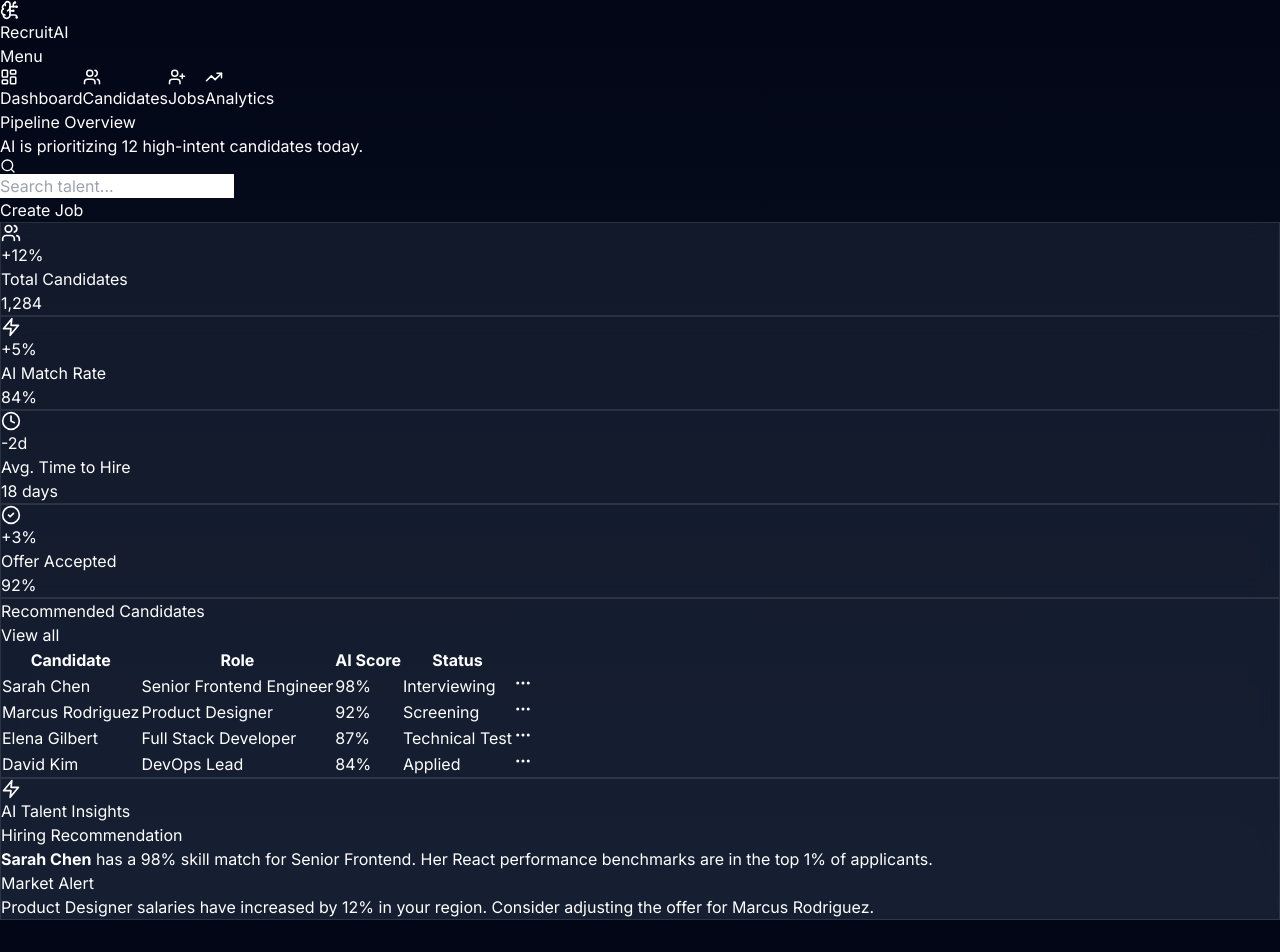
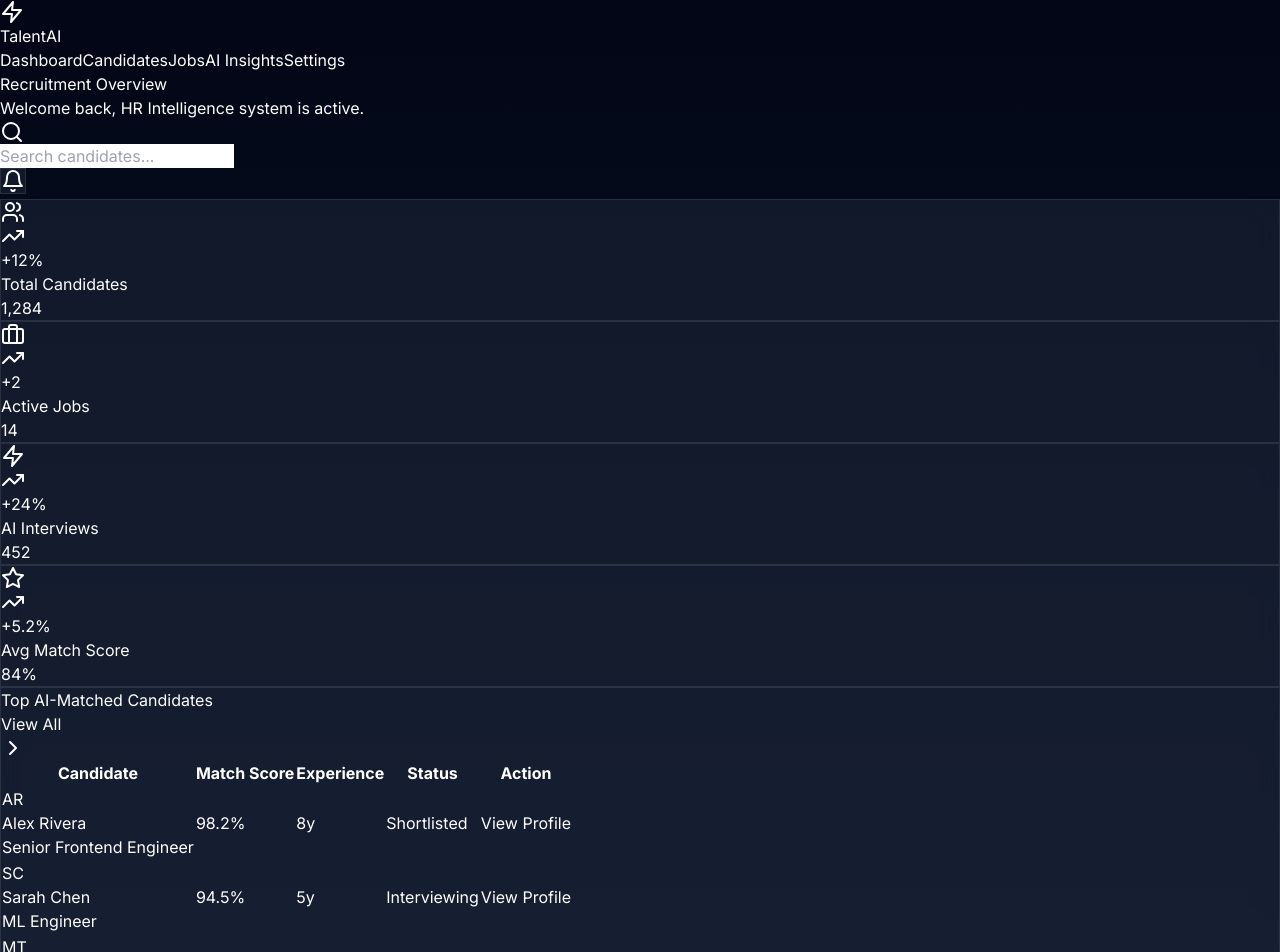
Before and after one commit to dataandai/ai-saas-dashboard-for-recruitment-poc, a Next.js app: page / in a window 1280 px wide. Shown: the top 952 px of the page. Before the commit the page ends 920 px from the top, so only its background shows below. Built offline with nearby package versions, Linux system fonts and the light colour scheme.

Commit message:
Initial POC scaffold generated by compAI

```diff
--- a/app/page.tsx
+++ b/app/page.tsx
@@ -1,50 +1,49 @@
 import React from 'react';
 import {
   Users,
+  Briefcase,
   Zap,
+  TrendingUp,
   Search,
-  TrendingUp,
-  Clock,
-  CheckCircle2,
-  LayoutDashboard,
-  UserPlus,
-  MoreHorizontal,
-  BrainCircuit
+  Bell,
+  Filter,
+  ChevronRight,
+  Star
 } from 'lucide-react';
 
+const StatCard = ({ title, value, icon: Icon, trend }: any) => (
+  <div className="glass-card p-6 rounded-2xl">
+    <div className="flex justify-between items-start mb-4">
+      <div className="p-2 bg-indigo-500/10 rounded-lg">
+        <Icon className="w-6 h-6 text-indigo-400" />
+      </div>
+      <span className="text-xs font-medium text-emerald-400 flex items-center">
+        <TrendingUp className="w-3 h-3 mr-1" /> {trend}
+      </span>
+    </div>
+    <p className="text-slate-400 text-sm font-medium">{title}</p>
+    <h3 className="text-2xl font-bold mt-1">{value}</h3>
+  </div>
+);
+
 export default function Dashboard() {
-  const candidates = [
-    { id: 1, name: 'Sarah Chen', role: 'Senior Frontend Engineer', score: 98, status: 'Interviewing', date: '2h ago' },
-    { id: 2, name: 'Marcus Rodriguez', role: 'Product Designer', score: 92, status: 'Screening', date: '5h ago' },
-    { id: 3, name: 'Elena Gilbert', role: 'Full Stack Developer', score: 87, status: 'Technical Test', date: '1d ago' },
-    { id: 4, name: 'David Kim', role: 'DevOps Lead', score: 84, status: 'Applied', date: '2d ago' },
-  ];
-
   return (
     <div className="flex min-h-screen">
       {/* Sidebar */}
-      <aside className="w-64 border-r border-white/10 p-6 flex flex-col gap-8 hidden lg:flex">
-        <div className="flex items-center gap-2 px-2">
+      <aside className="w-64 border-r border-white/5 bg-slate-950/50 p-6 hidden md:block">
+        <div className="flex items-center gap-2 mb-10">
           <div className="w-8 h-8 bg-indigo-600 rounded-lg flex items-center justify-center">
-            <BrainCircuit size={20} className="text-white" />
+            <Zap className="w-5 h-5 fill-white text-white" />
           </div>
-          <span className="font-bold text-xl tracking-tight">RecruitAI</span>
+          <span className="font-bold text-xl tracking-tight">TalentAI</span>
         </div>
 
-        <nav className="flex flex-col gap-2">
-          <div className="text-xs font-semibold text-slate-500 uppercase tracking-wider mb-2 px-2">Menu</div>
-          <button className="flex items-center gap-3 px-3 py-2 bg-indigo-600/10 text-indigo-400 rounded-lg">
-            <LayoutDashboard size={18} /> Dashboard
-          </button>
-          <button className="flex items-center gap-3 px-3 py-2 text-slate-400 hover:bg-white/5 rounded-lg transition-all">
-            <Users size={18} /> Candidates
-          </button>
-          <button className="flex items-center gap-3 px-3 py-2 text-slate-400 hover:bg-white/5 rounded-lg transition-all">
-            <UserPlus size={18} /> Jobs
-          </button>
-          <button className="flex items-center gap-3 px-3 py-2 text-slate-400 hover:bg-white/5 rounded-lg transition-all">
-            <TrendingUp size={18} /> Analytics
-          </button>
+        <nav className="space-y-1">
+          {['Dashboard', 'Candidates', 'Jobs', 'AI Insights', 'Settings'].map((item) => (
+            <a key={item} href="#" className={`flex items-center px-4 py-3 rounded-xl text-sm font-medium transition-colors ${item === 'Dashboard' ? 'bg-indigo-600/10 text-indigo-400' : 'text-slate-400 hover:text-white hover:bg-white/5'}`}>
+              {item}
+            </a>
+          ))}
         </nav>
       </aside>
 
@@ -52,68 +51,90 @@ export default function Dashboard() {
       <main className="flex-1 p-8 overflow-y-auto">
         <header className="flex justify-between items-center mb-10">
           <div>
-            <h1 className="text-3xl font-bold mb-1">Pipeline Overview</h1>
-            <p className="text-slate-400 text-sm">AI is prioritizing 12 high-intent candidates today.</p>
+            <h1 className="text-2xl font-bold">Recruitment Overview</h1>
+            <p className="text-slate-400 text-sm">Welcome back, HR Intelligence system is active.</p>
           </div>
           <div className="flex items-center gap-4">
             <div className="relative">
-              <Search className="absolute left-3 top-1/2 -translate-y-1/2 text-slate-500" size={16} />
+              <Search className="w-4 h-4 absolute left-3 top-1/2 -translate-y-1/2 text-slate-500" />
               <input
-                className="bg-white/5 border border-white/10 rounded-full py-2 pl-10 pr-4 text-sm focus:outline-none focus:ring-2 ring-indigo-500/50 w-64"
-                placeholder="Search talent..."
+                type="text"
+                placeholder="Search candidates..."
+                className="bg-slate-900 border border-white/10 rounded-full py-2 pl-10 pr-4 text-sm focus:outline-none focus:ring-2 focus:ring-indigo-500/50 w-64"
               />
             </div>
-            <button className="bg-indigo-600 hover:bg-indigo-500 text-white px-4 py-2 rounded-lg text-sm font-medium transition-all">
-              Create Job
+            <button className="p-2 glass-card rounded-full relative">
+              <Bell className="w-5 h-5 text-slate-400" />
+              <span className="absolute top-2 right-2 w-2 h-2 bg-indigo-500 rounded-full border-2 border-slate-950"></span>
             </button>
           </div>
         </header>
 
         {/* Stats Grid */}
         <div className="grid grid-cols-1 md:grid-cols-2 lg:grid-cols-4 gap-6 mb-10">
-          <StatCard title="Total Candidates" value="1,284" trend="+12%" icon={<Users className="text-indigo-400" size={20} />} />
-          <StatCard title="AI Match Rate" value="84%" trend="+5%" icon={<Zap className="text-amber-400" size={20} />} />
-          <StatCard title="Avg. Time to Hire" value="18 days" trend="-2d" icon={<Clock className="text-emerald-400" size={20} />} />
-          <StatCard title="Offer Accepted" value="92%" trend="+3%" icon={<CheckCircle2 className="text-blue-400" size={20} />} />
+          <StatCard title="Total Candidates" value="1,284" icon={Users} trend="+12%" />
+          <StatCard title="Active Jobs" value="14" icon={Briefcase} trend="+2" />
+          <StatCard title="AI Interviews" value="452" icon={Zap} trend="+24%" />
+          <StatCard title="Avg Match Score" value="84%" icon={Star} trend="+5.2%" />
         </div>
 
-        <div className="grid grid-cols-1 lg:grid-cols-3 gap-8">
-          {/* Main Table */}
-          <div className="lg:col-span-2 glass-card p-6">
-            <div className="flex justify-between items-center mb-6">
-              <h2 className="text-lg font-semibold">Recommended Candidates</h2>
-              <button className="text-sm text-indigo-400 hover:text-indigo-300">View all</button>
+        {/* Main List Section */}
+        <section className="glass-card rounded-2xl overflow-hidden">
+          <div className="p-6 border-b border-white/5 flex justify-between items-center">
+            <h2 className="font-semibold">Top AI-Matched Candidates</h2>
+            <button className="text-sm text-indigo-400 flex items-center hover:text-indigo-300 transition-colors font-medium">
+              View All <ChevronRight className="w-4 h-4 ml-1" />
+            </button>
           </div>
           <div className="overflow-x-auto">
-              <table className="w-full">
+            <table className="w-full text-left">
               <thead>
-                  <tr className="text-left text-xs font-semibold text-slate-500 border-b border-white/5 uppercase tracking-wider">
-                    <th className="pb-4">Candidate</th>
-                    <th className="pb-4">Role</th>
-                    <th className="pb-4">AI Score</th>
-                    <th className="pb-4">Status</th>
-                    <th className="pb-4"></th>
+                <tr className="text-xs text-slate-500 uppercase tracking-wider">
+                  <th className="px-6 py-4 font-semibold">Candidate</th>
+                  <th className="px-6 py-4 font-semibold">Match Score</th>
+                  <th className="px-6 py-4 font-semibold">Experience</th>
+                  <th className="px-6 py-4 font-semibold">Status</th>
+                  <th className="px-6 py-4 font-semibold">Action</th>
                 </tr>
               </thead>
               <tbody className="divide-y divide-white/5">
-                  {candidates.map((c) => (
-                    <tr key={c.id} className="hover:bg-white/5 transition-colors group">
-                      <td className="py-4 font-medium">{c.name}</td>
-                      <td className="py-4 text-slate-400">{c.role}</td>
-                      <td className="py-4">
-                        <span className={`text-xs font-bold px-2 py-1 rounded ${c.score > 90 ? 'bg-indigo-500/20 text-indigo-400' : 'bg-slate-500/20 text-slate-400'}`}>
-                          {c.score}%
-                        </span>
+                {[
+                  { name: "Alex Rivera", role: "Senior Frontend Engineer", score: 98.2, exp: "8y", status: "Shortlisted" },
+                  { name: "Sarah Chen", role: "ML Engineer", score: 94.5, exp: "5y", status: "Interviewing" },
+                  { name: "Marcus Thorne", role: "Product Designer", score: 82.1, exp: "4y", status: "Applied" }
+                ].map((c, i) => (
+                  <tr key={i} className="hover:bg-white/5 transition-colors group">
+                    <td className="px-6 py-4">
+                      <div className="flex items-center gap-3">
+                        <div className="w-10 h-10 rounded-full bg-gradient-to-br from-indigo-500 to-purple-600 flex items-center justify-center font-bold text-xs">
+                          {c.name.split(' ').map(n => n[0]).join('')}
+                        </div>
+                        <div>
+                          <p className="font-medium text-sm">{c.name}</p>
+                          <p className="text-xs text-slate-500">{c.role}</p>
+                        </div>
+                      </div>
                     </td>
-                      <td className="py-4">
-                        <span className="flex items-center gap-2 text-sm text-slate-300">
-                           <span className="w-2 h-2 rounded-full bg-emerald-500"></span>
+                    <td className="px-6 py-4">
+                      <div className="flex items-center gap-2">
+                        <div className="w-12 bg-slate-800 h-1.5 rounded-full overflow-hidden">
+                          <div className="bg-indigo-500 h-full" style={{ width: `${c.score}%` }}></div>
+                        </div>
+                        <span className="text-sm font-bold text-indigo-400">{c.score}%</span>
+                      </div>
+                    </td>
+                    <td className="px-6 py-4 text-sm text-slate-400">{c.exp}</td>
+                    <td className="px-6 py-4">
+                      <span className={`px-2 py-1 rounded-full text-[10px] font-bold uppercase ${
+                        c.status === 'Shortlisted' ? 'bg-emerald-500/10 text-emerald-400' :
+                        c.status === 'Interviewing' ? 'bg-indigo-500/10 text-indigo-400' : 'bg-slate-500/10 text-slate-400'
+                      }`}>
                         {c.status}
                       </span>
                     </td>
-                      <td className="py-4 text-right">
-                        <button className="p-1 text-slate-500 hover:text-white">
-                          <MoreHorizontal size={18} />
+                    <td className="px-6 py-4">
+                      <button className="text-xs bg-white text-slate-950 px-3 py-1.5 rounded-lg font-bold hover:bg-slate-200 transition-colors opacity-0 group-hover:opacity-100">
+                        View Profile
                       </button>
                     </td>
                   </tr>
@@ -121,45 +142,8 @@ export default function Dashboard() {
               </tbody>
             </table>
           </div>
-          </div>
-
-          {/* AI Insights Card */}
-          <div className="glass-card p-6 border-indigo-500/20">
-            <div className="flex items-center gap-2 mb-6">
-              <div className="p-2 bg-indigo-500/20 rounded-lg">
-                <Zap size={20} className="text-indigo-400" />
-              </div>
-              <h2 className="text-lg font-semibold">AI Talent Insights</h2>
-            </div>
-            <div className="space-y-6">
-              <div className="bg-white/5 p-4 rounded-xl">
-                <p className="text-xs font-bold text-indigo-400 uppercase mb-2">Hiring Recommendation</p>
-                <p className="text-sm text-slate-300 leading-relaxed">
-                  <strong>Sarah Chen</strong> has a 98% skill match for Senior Frontend. Her React performance benchmarks are in the top 1% of applicants.
-                </p>
-              </div>
-              <div className="bg-white/5 p-4 rounded-xl">
-                <p className="text-xs font-bold text-amber-400 uppercase mb-2">Market Alert</p>
-                <p className="text-sm text-slate-300 leading-relaxed">
-                  Product Designer salaries have increased by 12% in your region. Consider adjusting the offer for Marcus Rodriguez.
-                </p>
-              </div>
-            </div>
-          </div>
-        </div>
+        </section>
       </main>
     </div>
   );
 }
-
-function StatCard({ title, value, trend, icon }: { title: string, value: string, trend: string, icon: React.ReactNode }) {
-  return (
-    <div className="glass-card p-6 transition-all hover:translate-y-[-2px] cursor-default">
-      <div className="flex justify-between items-start mb-4">
-        <div className="p-2 bg-white/5 rounded-lg">{icon}</div>
-        <span className="text-xs font-medium text-emerald-500 bg-emerald-500/10 px-2 py-1 rounded">{trend}</span>
-      </div>
-      <h3 className="text-slate-400 text-sm font-medium">{title}</h3>
-      <p className="text-2xl font-bold mt-1">{value}</p>
-    </div>
-  );}
```
Lines whose indentation alone changed are shown as unchanged.
